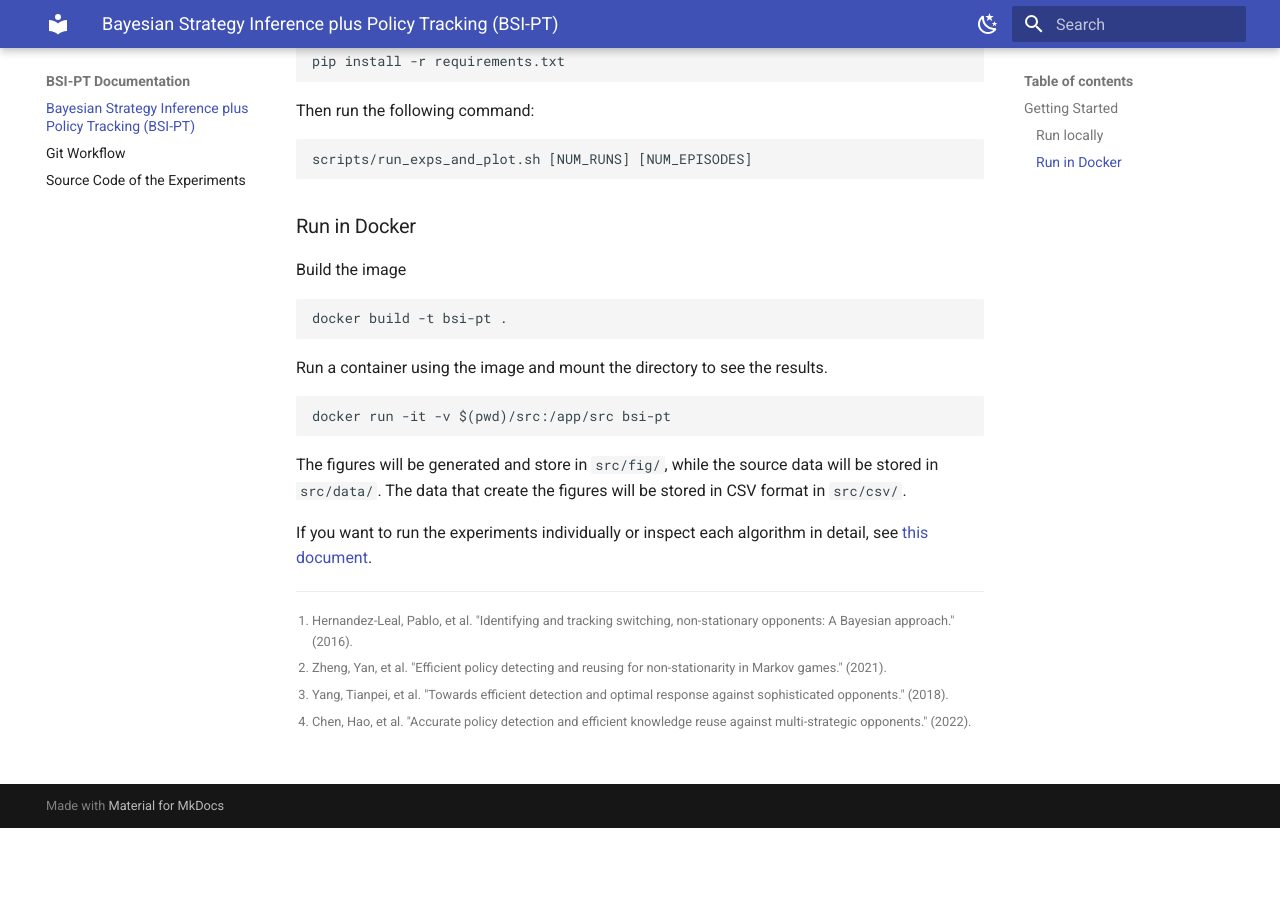
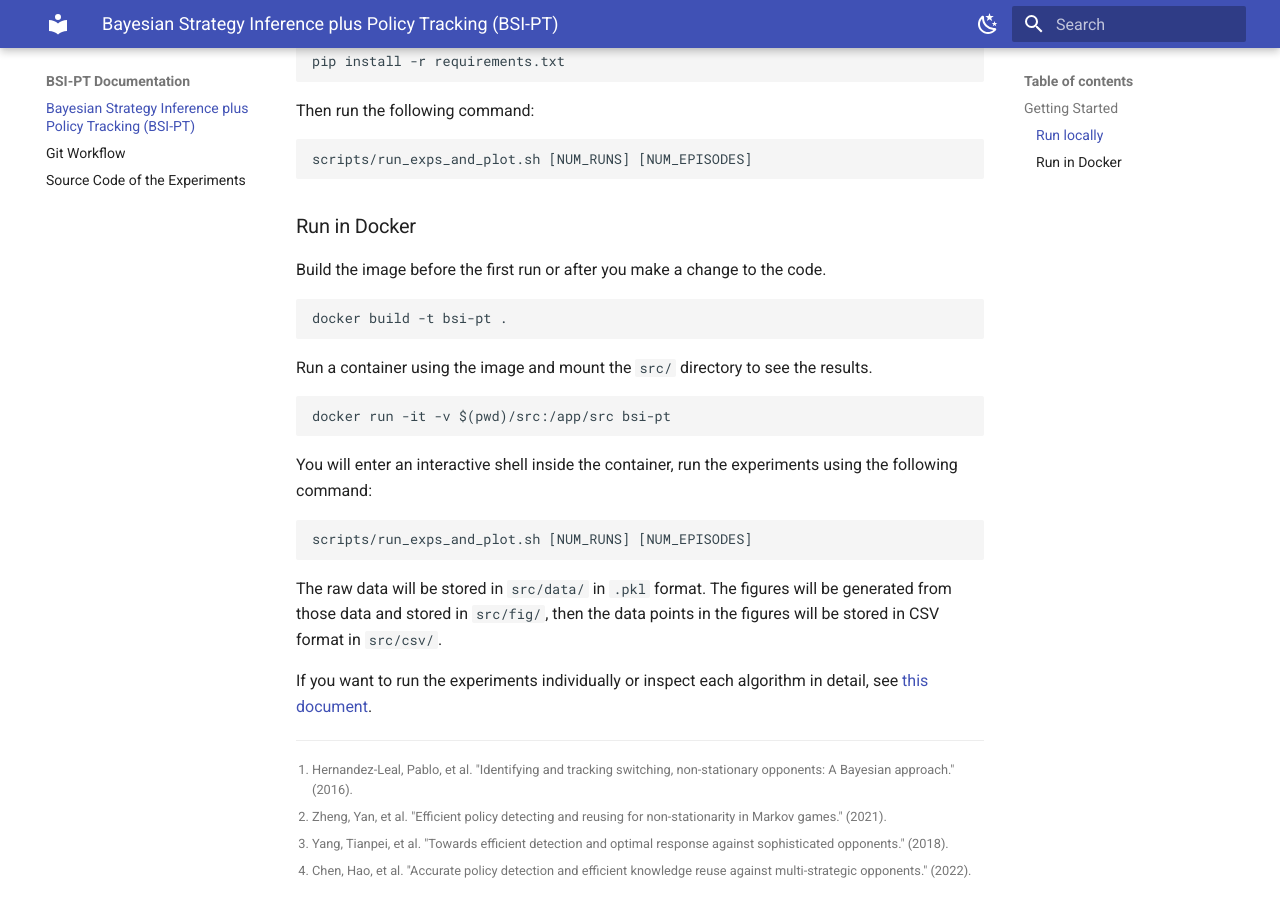
Before and after one commit to jerry871002/bsi-pt, an MkDocs documentation site: the page built from docs/index.md, in a window 1280 px wide and 900 px high, scrolled down 995 px. Built offline with MkDocs 1.6.1 and Material for MkDocs 9.7.7, drawn with Linux system fonts in a browser that asks for light colours; before the commit the page ends 1823 px from its top, so only the background shows below that.

Commit message:
feat: launch interactive shell in container

````diff
--- a/docs/index.md
+++ b/docs/index.md
@@ -39,19 +39,25 @@
 
 ### Run in Docker
 
-Build the image
+Build the image before the first run or after you make a change to the code.
 
 ```
 docker build -t bsi-pt .
 ```
 
-Run a container using the image and mount the directory to see the results.
+Run a container using the image and mount the `src/` directory to see the results.
 
 ```
 docker run -it -v $(pwd)/src:/app/src bsi-pt
 ```
 
-The figures will be generated and store in `src/fig/`, while the source data will be stored in `src/data/`. The data that create the figures will be stored in CSV format in `src/csv/`.
+You will enter an interactive shell inside the container, run the experiments using the following command:
+
+```
+scripts/run_exps_and_plot.sh [NUM_RUNS] [NUM_EPISODES]
+```
+
+The raw data will be stored in `src/data/` in `.pkl` format. The figures will be generated from those data and stored in `src/fig/`, then the data points in the figures will be stored in CSV format in `src/csv/`.
 
 If you want to run the experiments individually or inspect each algorithm in detail, see [this document](src.md).
 
````
Also changed, not shown: 1 other file.
